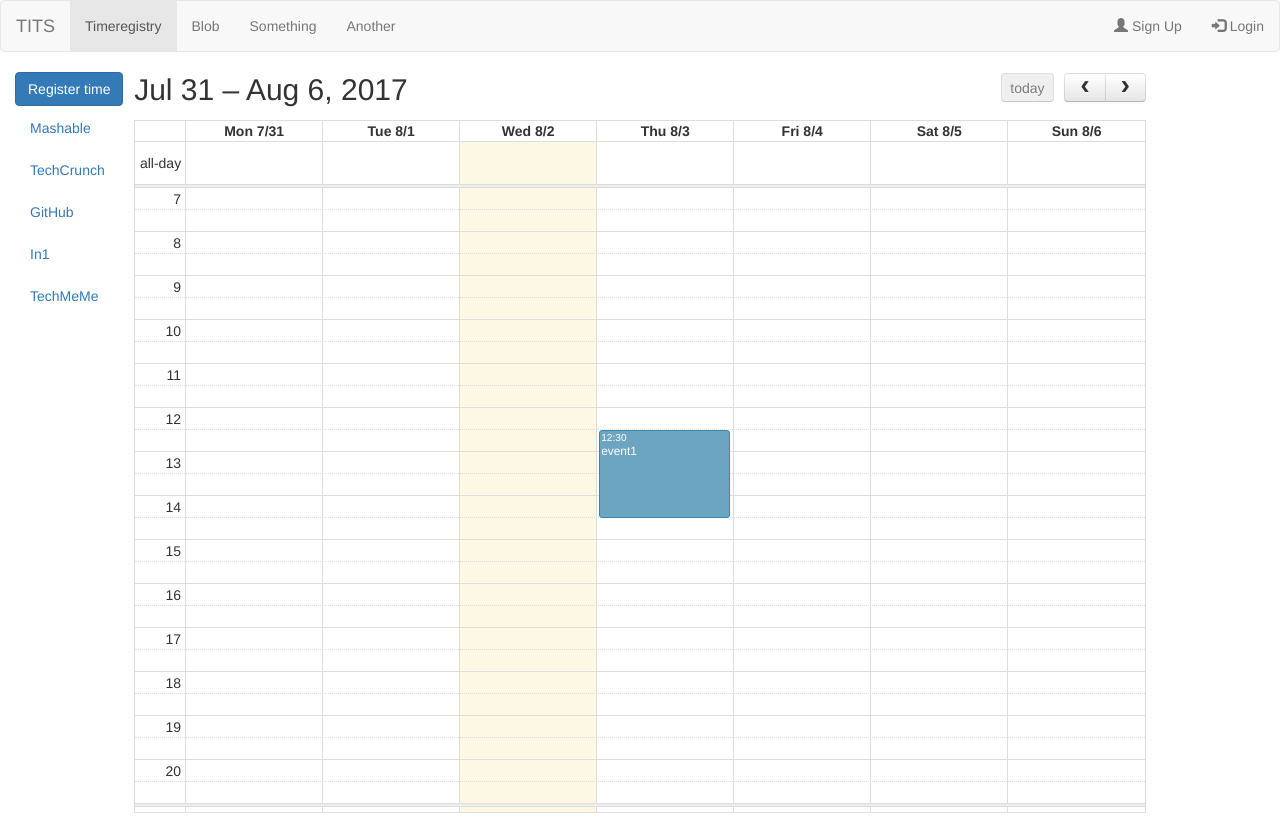
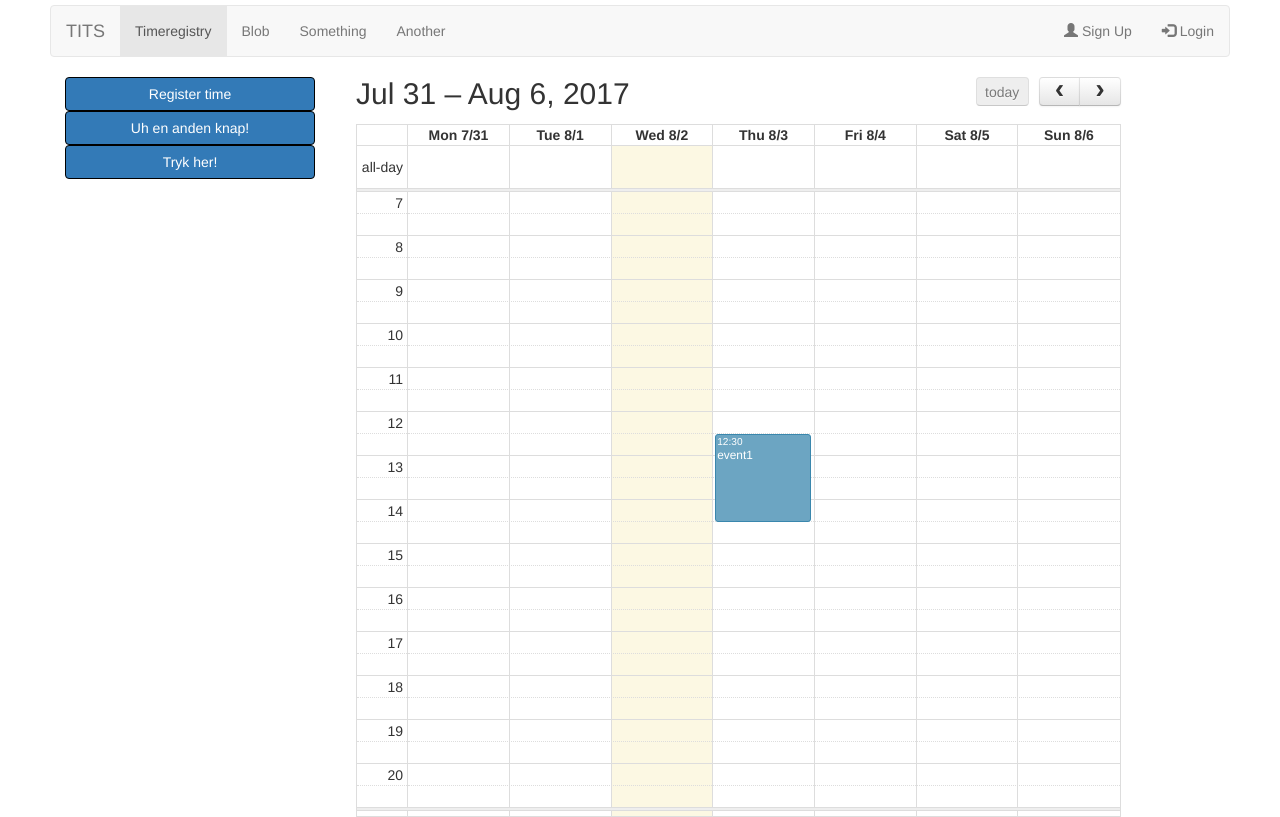
Before and after one commit to Madseffect/GUI-til-tits, a plain HTML site: page start.html in a window 1280 px wide. Drawn offline with nearby package versions, Linux system fonts and the light colour scheme.

Commit message:
SIDEBAR!
Made ugly sidebar

```diff
--- a/start.css
+++ b/start.css
@@ -1,4 +1,8 @@
-.body{
+body{
 
-    padding: 100px 100px 100px 100px;
+    padding: 5px 50px 50px 50px;
 }
+.regTime{
+    border: 1px solid black;
+    width: 250px;
+}
--- a/start.html
+++ b/start.html
@@ -18,7 +18,19 @@
 
     <title>Document</title>
 </head>
-<nav class="navbar navbar-default">
+
+
+<body>
+    <!--button
+    <div class="col-md-12">
+        <div class="col-md-1"></div>
+        <div class="col-md-3">
+            <button type="button" class="btn btn-primary regTime" data-toggle="modal" data-target="#myModal" data-text="regTime">Register time</button>
+
+        </div>
+    </div>-->
+
+    <nav class="navbar navbar-default">
     <div class="container-fluid">
         <div class="navbar-header">
             <a class="navbar-brand" href="#">TITS</a>
@@ -35,31 +47,20 @@
         </ul>
     </div>
 </nav>
-<div class="container-fluid">
+<div class="container-fluid col-md-2">
   	<div class="row">
-      <div class="col-sm-2">
-          <ul id="sidebar" class="nav nav-stacked affix">
-            <li><button type="button" class="btn btn-primary regTime" data-toggle="modal" data-target="#myModal" data-text="regTime">Register time</button></li>
-            <li><a href="#">Mashable</a></li>
-            <li><a href="#">TechCrunch</a></li>
-            <li><a href="#">GitHub</a></li>
-            <li><a href="#">In1</a></li>
-            <li><a href="#">TechMeMe</a></li>
-        </ul>
+      <div class="col-sm-4">
+          <div id="sidebar" class="nav nav-stacked ">
+            <button type="button" class="btn btn-primary regTime" data-toggle="modal" data-target="#myModal" data-text="regTime">Register time</button>
+            <button type="button" class="btn btn-primary regTime" data-toggle="modal" data-target="#myModal" data-text="regTime">Uh en anden knap!</button>
+            <button type="button" class="btn btn-primary regTime" data-toggle="modal" data-target="#myModal" data-text="regTime">Tryk her!</button>
+        </div>
       </div>
-
-<body>
-    <!--buttons
-    <div class="col-md-12">
-        <div class="col-md-1"></div>
-        <div class="col-md-3">
-            <button type="button" class="btn btn-primary regTime" data-toggle="modal" data-target="#myModal" data-text="regTime">Register time</button>
-
-        </div>
-    </div>-->
+  	</div>
+      </div>
     <!-- calendar -->
 
-    <div class="col-md-12 calender">
+    <div class="col-md-10 calender">
         <div class="col-md-1"></div>
         <div class="col-md-10" id='calendar'></div>
         <div class="col-md-1"></div>
```
